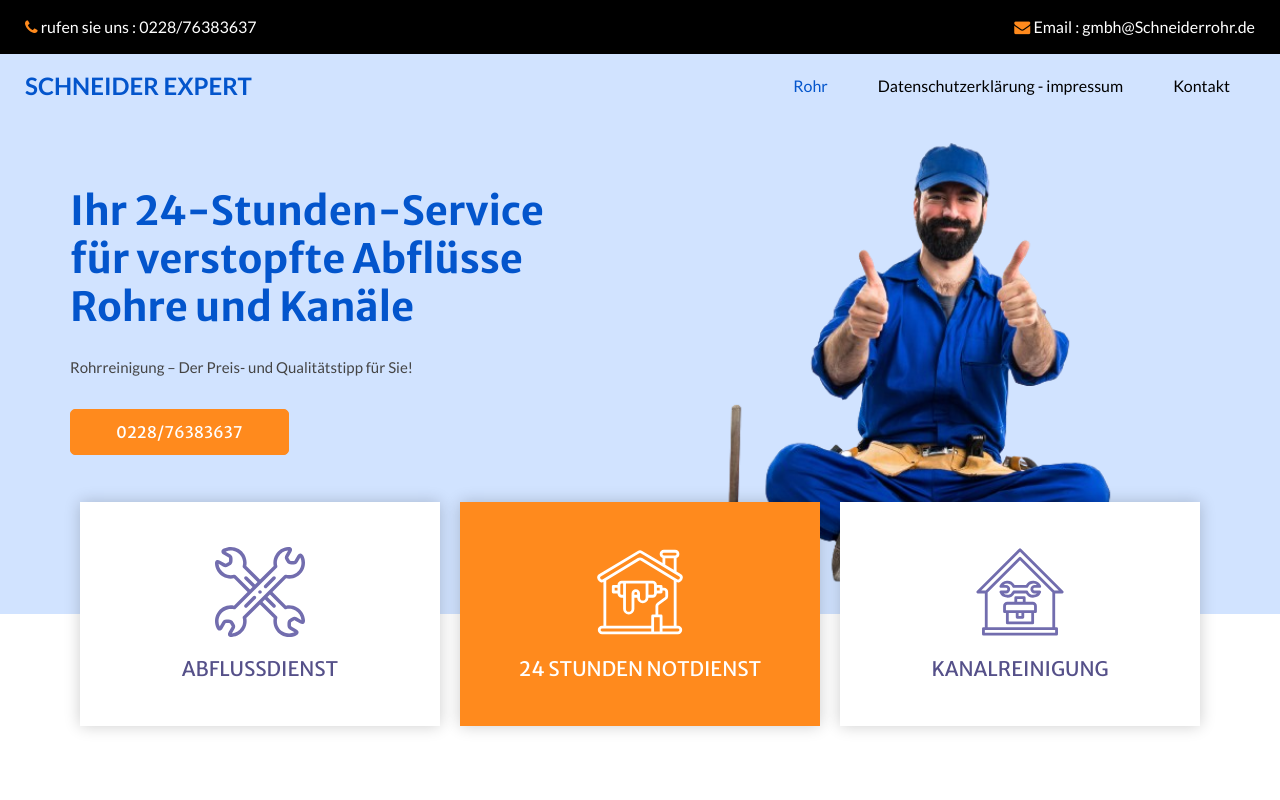
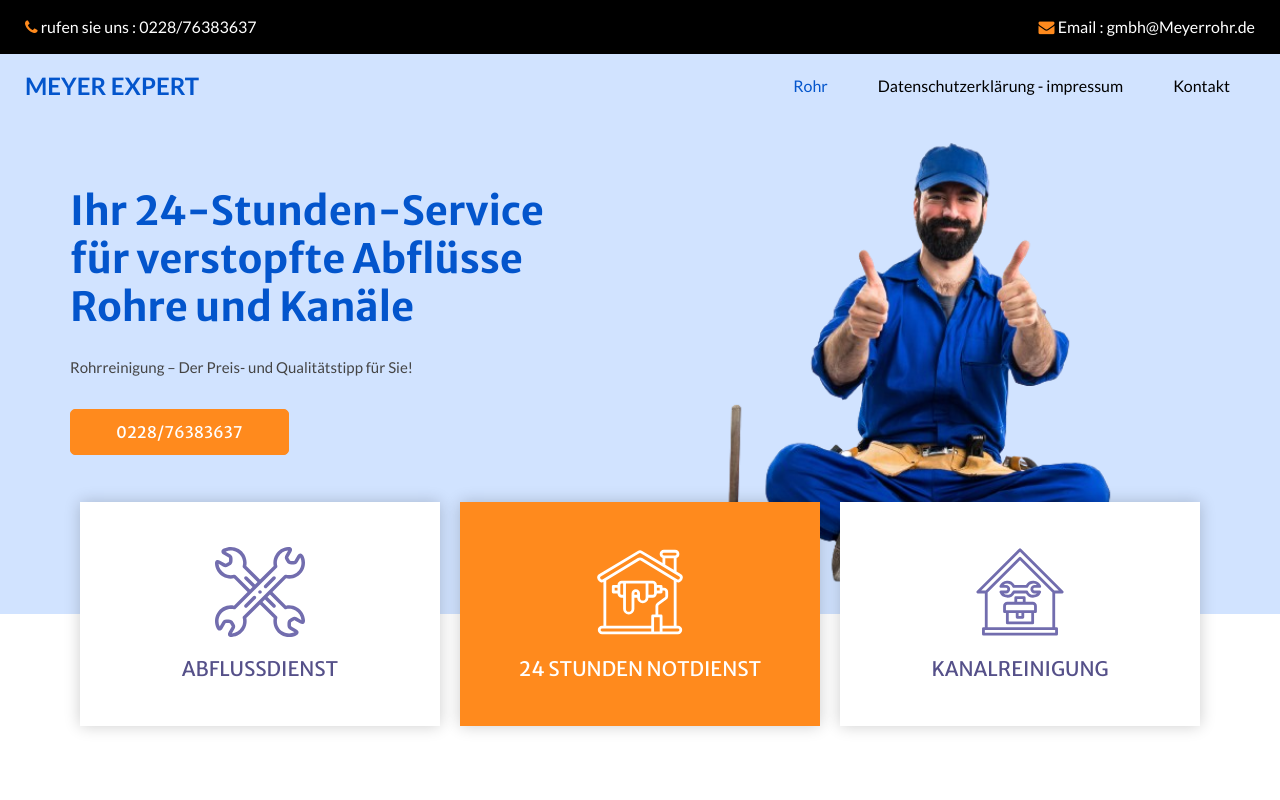
Before and after one commit to abdelmoughitdrissi/Meyer, a plain HTML site: page index.html in a window 1280 px wide. Shown: the top 800 px of the page. Drawn offline with nearby package versions, Linux system fonts and the light colour scheme; some packages are replaced by stand-ins of ours.

Commit message:
Update index.html

```diff
--- a/index.html
+++ b/index.html
@@ -44,7 +44,7 @@
             <a href="">
               <i class="fa fa-envelope" aria-hidden="true"></i>
               <span>
-                Email : gmbh@Schneiderrohr.de
+                Email : gmbh@Meyerrohr.de
               </span>
             </a>
           </div>
@@ -55,7 +55,7 @@
           <nav class="navbar navbar-expand-lg custom_nav-container ">
             <a class="navbar-brand" href="index.html">
               <span>
-                Schneider Expert
+                Meyer Expert
               </span>
             </a>
 
```
